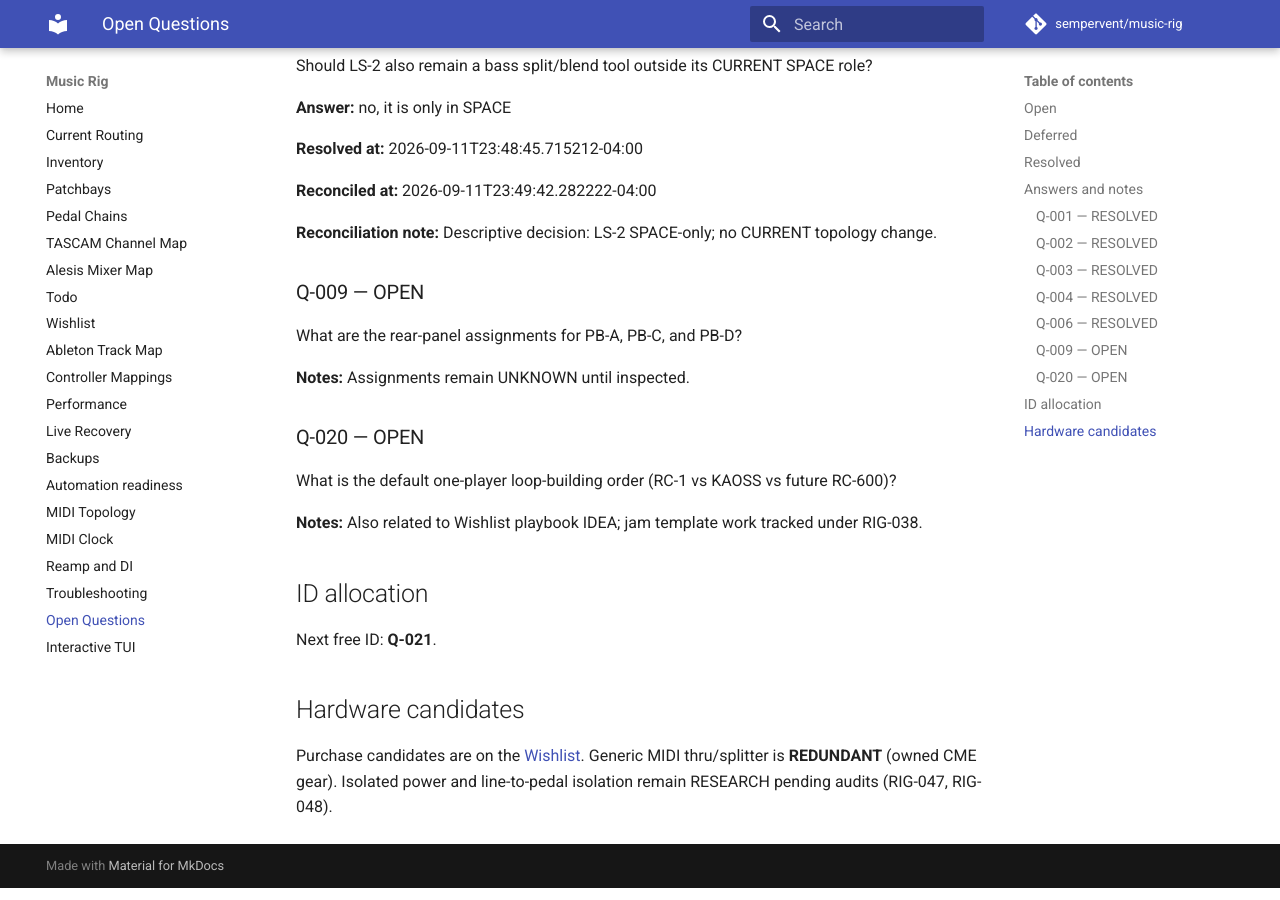
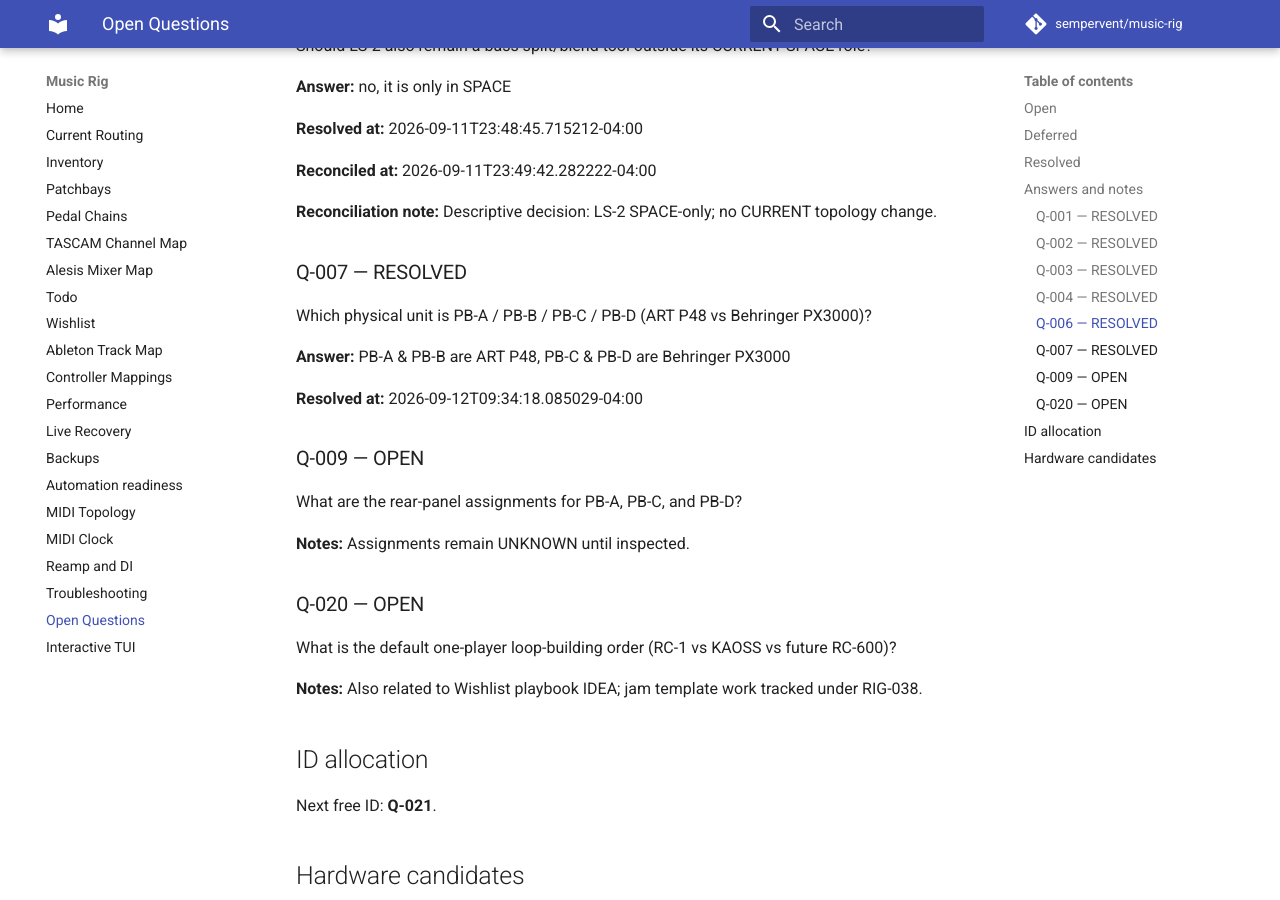
Before and after one commit to sempervent/music-rig, an MkDocs documentation site: the page built from docs/open-questions.md, in a window 1280 px wide and 900 px high, scrolled down 3890 px. Built offline with MkDocs 1.6.1 and Material for MkDocs 9.7.7, drawn with Linux system fonts in a browser that asks for light colours; comment, search, counter and statistics services are not loaded; some of the changed text lies outside the part shown.

Commit message:
data: record Q-007 patchbay unit mapping answer
Human-supplied FINAL answer from the Stage 19 TUI session; leave
reconciled_at null until CURRENT inventory mapping is updated.

Co-authored-by: Cursor <cursoragent@cursor.com>

```diff
--- a/docs/open-questions.md
+++ b/docs/open-questions.md
@@ -50,6 +49,7 @@ Resolving a question records an answer. It does **not** automatically rewrite CU
 | Q-003 | Routing | What exact jack(s) receive CH-1 stereo back into the Alesis? | RIG-009 | — |
 | Q-004 | Routing | Does physical KAOSS monitor/capture match documented Monitor Out → KAOSS → TASCAM 9/10? | RIG-010 | — |
 | Q-006 | Routing | Should LS-2 also remain a bass split/blend tool outside its CURRENT SPACE role? | RIG-025 | — |
+| Q-007 | Patchbay | Which physical unit is PB-A / PB-B / PB-C / PB-D (ART P48 vs Behringer PX3000)? | RIG-004 | — |
 
 ## Answers and notes
 
@@ -113,6 +113,14 @@ Should LS-2 also remain a bass split/blend tool outside its CURRENT SPACE role?
 
 **Reconciliation note:** Descriptive decision: LS-2 SPACE-only; no CURRENT topology change.
 
+### Q-007 — RESOLVED
+
+Which physical unit is PB-A / PB-B / PB-C / PB-D (ART P48 vs Behringer PX3000)?
+
+**Answer:** PB-A & PB-B are ART P48, PB-C & PB-D are Behringer PX3000
+
+**Resolved at:** 2026-09-12T09:34:18.085029-04:00
+
 ### Q-009 — OPEN
 
 What are the rear-panel assignments for PB-A, PB-C, and PB-D?
```
Also changed, not shown: other parts of docs/open-questions.md (+0 -1 lines), 2 other files.
